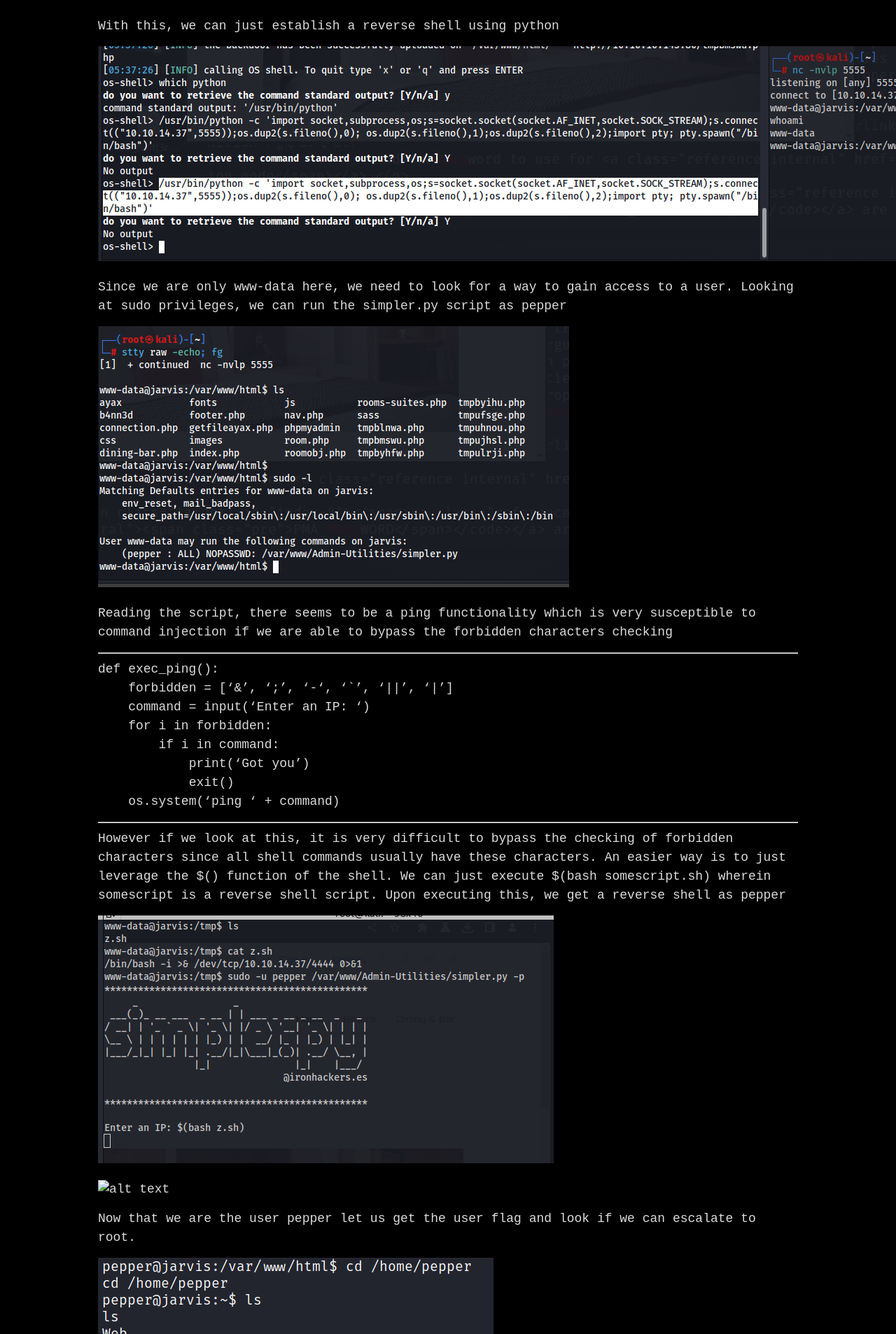
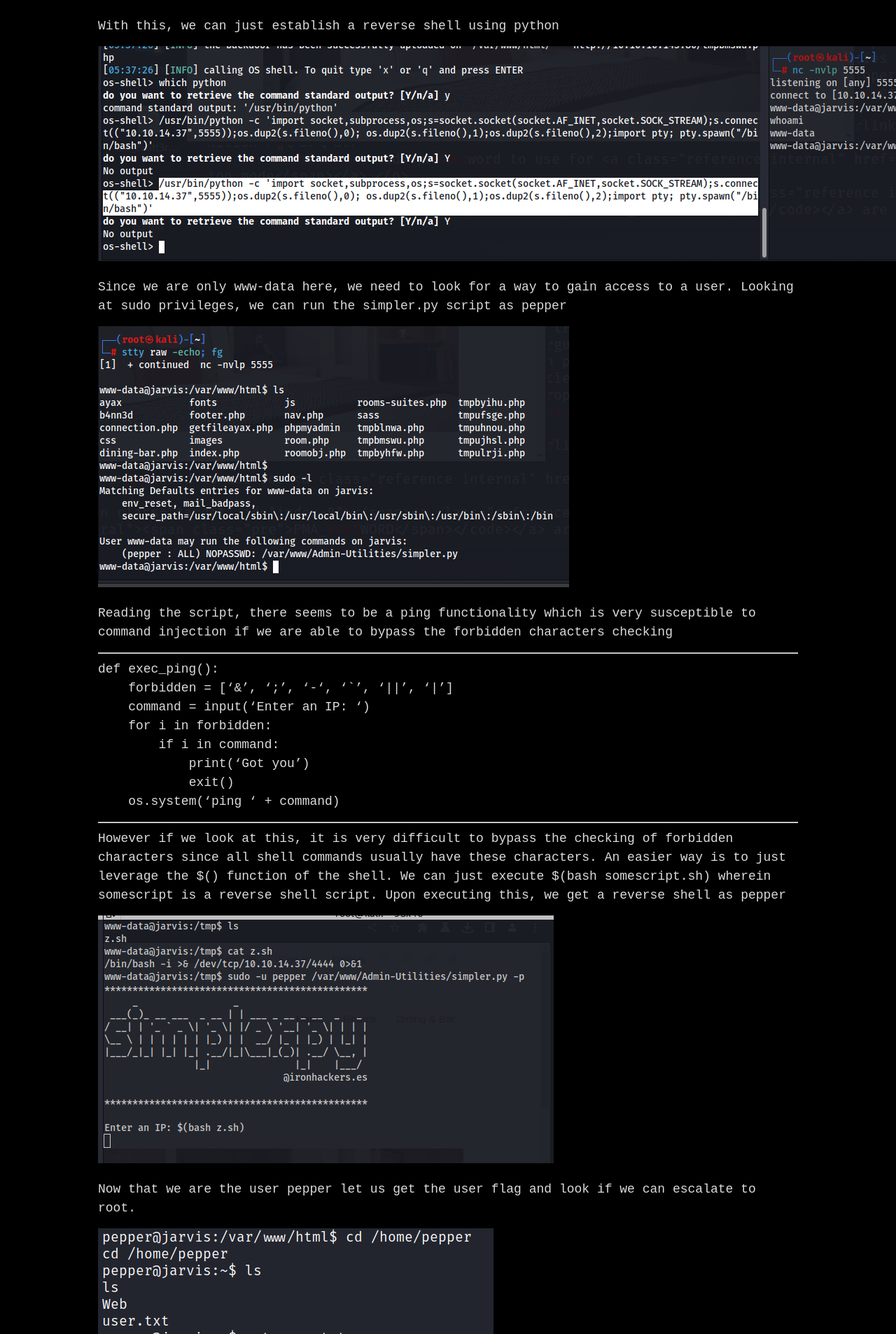
Before and after one commit to zw1tt3r1on/zw1tt3r1on.github.io, a Jekyll site: the page built from _posts/2024-08-02-htb-jarvis.markdown, in a window 1280 px wide. Shown: the part 4494-6400 px from the top of the page at 70% size. Built offline with Jekyll 4.4.1, drawn with Linux system fonts in a browser that asks for light colours.

Commit message:
htb jarvis

```diff
--- a/_posts/2024-08-02-htb-jarvis.markdown
+++ b/_posts/2024-08-02-htb-jarvis.markdown
@@ -67,8 +67,6 @@ However if we look at this, it is very difficult to bypass the checking of forbi
 
 ![alt text](/assets/uploads/htb-jarvis/image-7.png)
 
-![alt text](/assets/uploads/htb-jarvis/image-8.png)
-
 Now that we are the user pepper let us get the user flag and look if we can escalate to root.
 
 ![alt text](/assets/uploads/htb-jarvis/image-9.png)
```
Also changed, not shown: assets/uploads/htb-jarvis/image-8.png (deleted).
